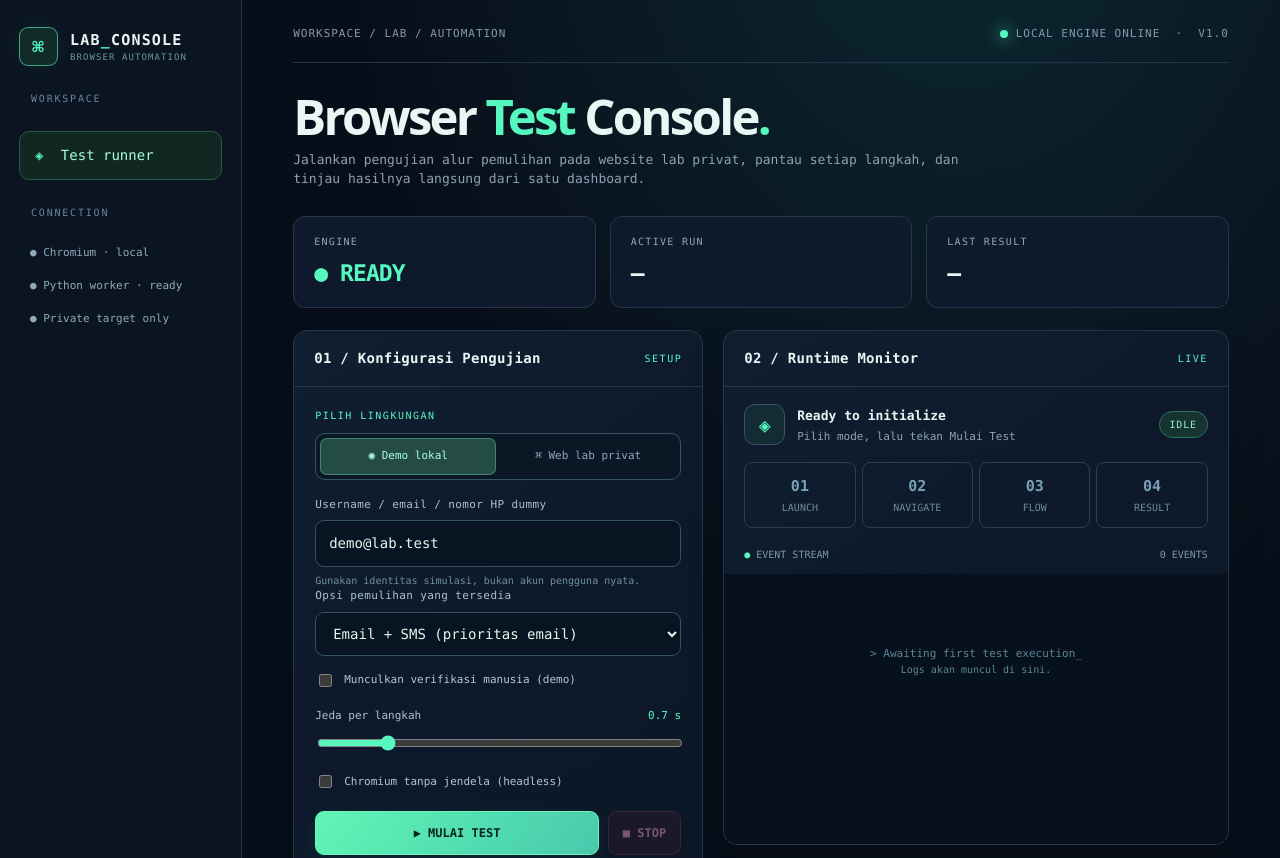
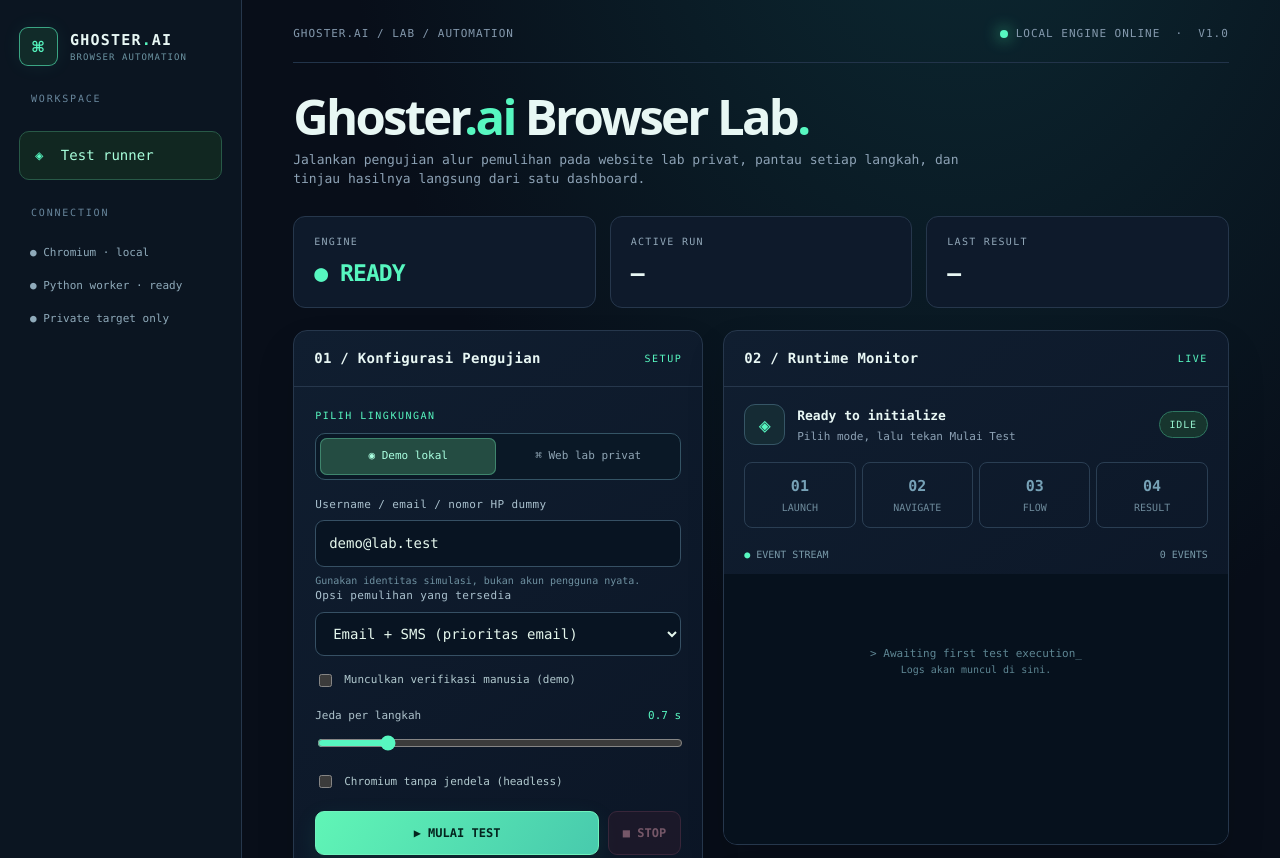
Before and after one commit to zainpewpewpew/Lab_TakeDown_Account, a website: page dashboard_static/index.html in a window 1280 px wide. Shown: the top 858 px of the page. Drawn offline with Linux system fonts and the light colour scheme.

Commit message:
Apply Ghoster.ai brand identity to dashboard_static/index.html

```diff
--- a/dashboard_static/index.html
+++ b/dashboard_static/index.html
@@ -1,6 +1,6 @@
 <!doctype html>
 <html lang="id"><head><meta charset="utf-8"><meta name="viewport" content="width=device-width, initial-scale=1">
-<meta name="theme-color" content="#080e19"><title>Lab Console // Browser Test Dashboard</title>
+<meta name="theme-color" content="#080e19"><title>Ghoster.ai // Browser Lab Dashboard</title>
 <style>
 :root {color-scheme:dark;--bg:#080e19;--panel:#0e1828;--panel2:#111f31;--stroke:#26374c;--text:#e8f7f4;--muted:#8da2b5;--green:#57f7c0;--blue:#68b9ff;--amber:#ffc379;--danger:#ff7991;font:14px/1.5 ui-monospace,SFMono-Regular,Menlo,Consolas,monospace}
 *{box-sizing:border-box}body{margin:0;background:radial-gradient(ellipse at 75% -20%,#10454c85,transparent 46%),var(--bg);color:var(--text);min-height:100vh}
@@ -24,8 +24,8 @@ small.hint{display:block;color:#6f91a1;margin-top:6px;font-size:10px}.seg{displa
 @media (max-width:1080px){.layout{grid-template-columns:1fr}.side{display:none}.main{padding:21px}.cards{gap:10px}}
 @media (max-width:580px){.cards{grid-template-columns:1fr 1fr}.cards .metric:last-child{grid-column:1/-1}.metric{padding:13px}.metric-value{font-size:19px}.steps{grid-template-columns:repeat(2,1fr)}.top-left{display:none}}
 </style></head>
-<body><div class="app"><aside class="side"><div class="brand"><div class="brand-logo">⌘</div><div>LAB<span style="color:var(--green)">_</span>CONSOLE<div style="font-size:9px;font-weight:500;color:#6c94a2;letter-spacing:.12em">BROWSER AUTOMATION</div></div></div><div class="side-section">WORKSPACE</div><div class="nav"><span>◈</span> Test runner</div><div class="side-section">CONNECTION</div><div style="color:#8faaba;font-size:11px;padding-left:11px">● Chromium · local<br><br>● Python worker · ready<br><br>● Private target only</div><div class="sidebar-card"><strong>▣ PRIVATE SCOPE</strong><p>Dashboard ini berjalan di Mac Anda. Uji satu alur pada website lab yang Anda miliki atau gunakan simulator offline.</p></div></aside>
-<main class="main"><div class="top"><div class="top-left">WORKSPACE / LAB / AUTOMATION</div><div class="top-right"><span class="pulse"></span> LOCAL ENGINE ONLINE &nbsp;·&nbsp; V1.0</div></div><h1>Browser <span style="color:var(--green)">Test</span> Console<span style="color:var(--green)">.</span></h1><p class="lead">Jalankan pengujian alur pemulihan pada website lab privat, pantau setiap langkah, dan tinjau hasilnya langsung dari satu dashboard.</p>
+<body><div class="app"><aside class="side"><div class="brand"><div class="brand-logo">⌘</div><div>GHOSTER<span style="color:var(--green)">.</span>AI<div style="font-size:9px;font-weight:500;color:#6c94a2;letter-spacing:.12em">BROWSER AUTOMATION</div></div></div><div class="side-section">WORKSPACE</div><div class="nav"><span>◈</span> Test runner</div><div class="side-section">CONNECTION</div><div style="color:#8faaba;font-size:11px;padding-left:11px">● Chromium · local<br><br>● Python worker · ready<br><br>● Private target only</div><div class="sidebar-card"><strong>▣ PRIVATE SCOPE</strong><p>Dashboard ini berjalan di Mac Anda. Uji satu alur pada website lab yang Anda miliki atau gunakan simulator offline.</p></div></aside>
+<main class="main"><div class="top"><div class="top-left">GHOSTER.AI / LAB / AUTOMATION</div><div class="top-right"><span class="pulse"></span> LOCAL ENGINE ONLINE &nbsp;·&nbsp; V1.0</div></div><h1>Ghoster<span style="color:var(--green)">.ai</span> Browser Lab<span style="color:var(--green)">.</span></h1><p class="lead">Jalankan pengujian alur pemulihan pada website lab privat, pantau setiap langkah, dan tinjau hasilnya langsung dari satu dashboard.</p>
 <div class="cards"><div class="metric"><div class="metric-name">ENGINE</div><div class="metric-value ok">● READY</div></div><div class="metric"><div class="metric-name">ACTIVE RUN</div><div class="metric-value" id="metric-run">—</div></div><div class="metric"><div class="metric-name">LAST RESULT</div><div class="metric-value" id="metric-result">—</div></div></div>
 <div class="layout"><section class="panel"><header class="panel-head"><h2>01 / Konfigurasi Pengujian</h2><span class="eyebrow">SETUP</span></header><div class="content">
 <div class="eyebrow">PILIH LINGKUNGAN</div><div class="seg" style="margin-top:10px"><input type="radio" name="mode" value="demo" id="demo" checked><label for="demo">◉ Demo lokal</label><input type="radio" name="mode" value="private" id="private"><label for="private">⌘ Web lab privat</label></div>
```
